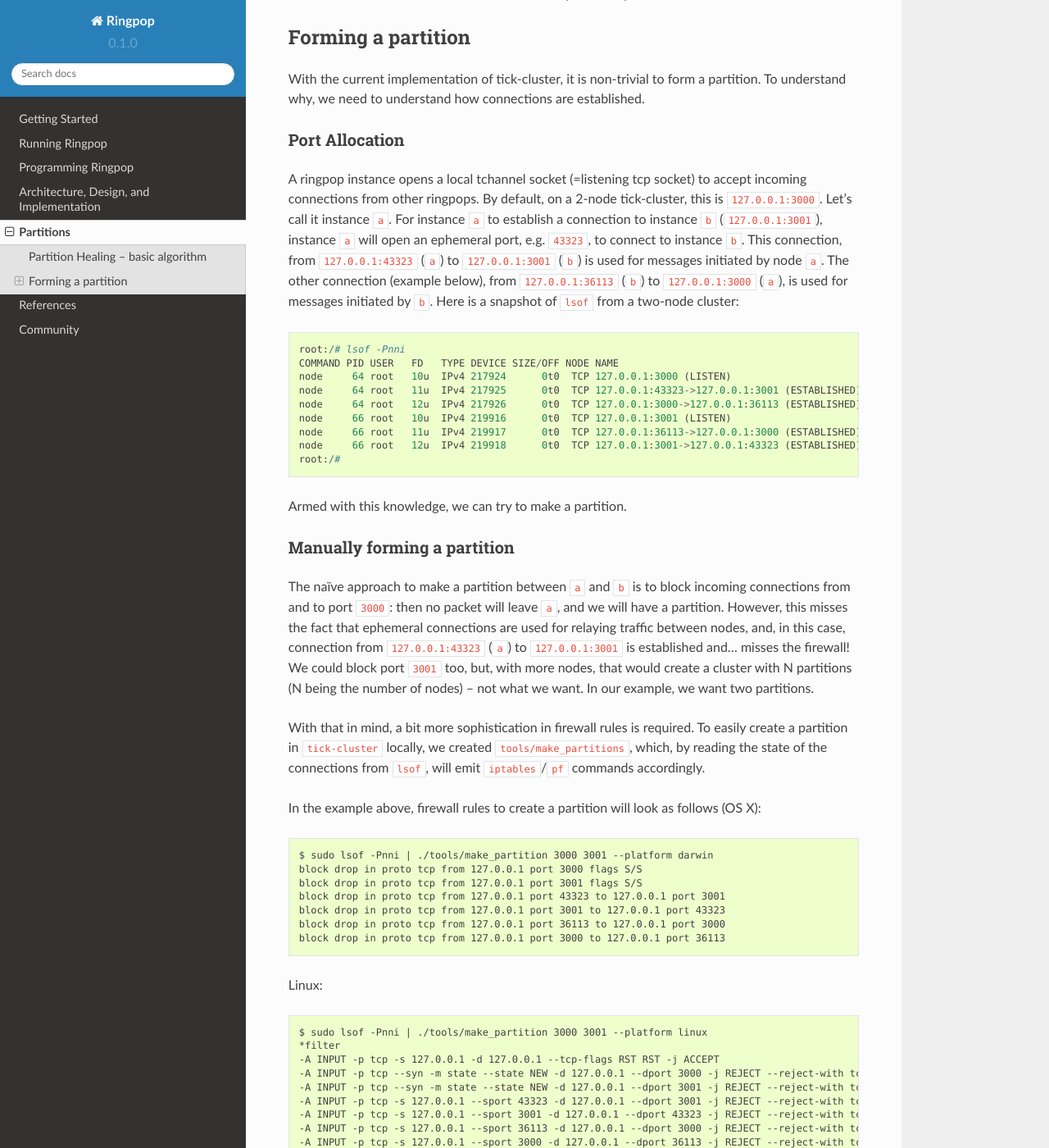
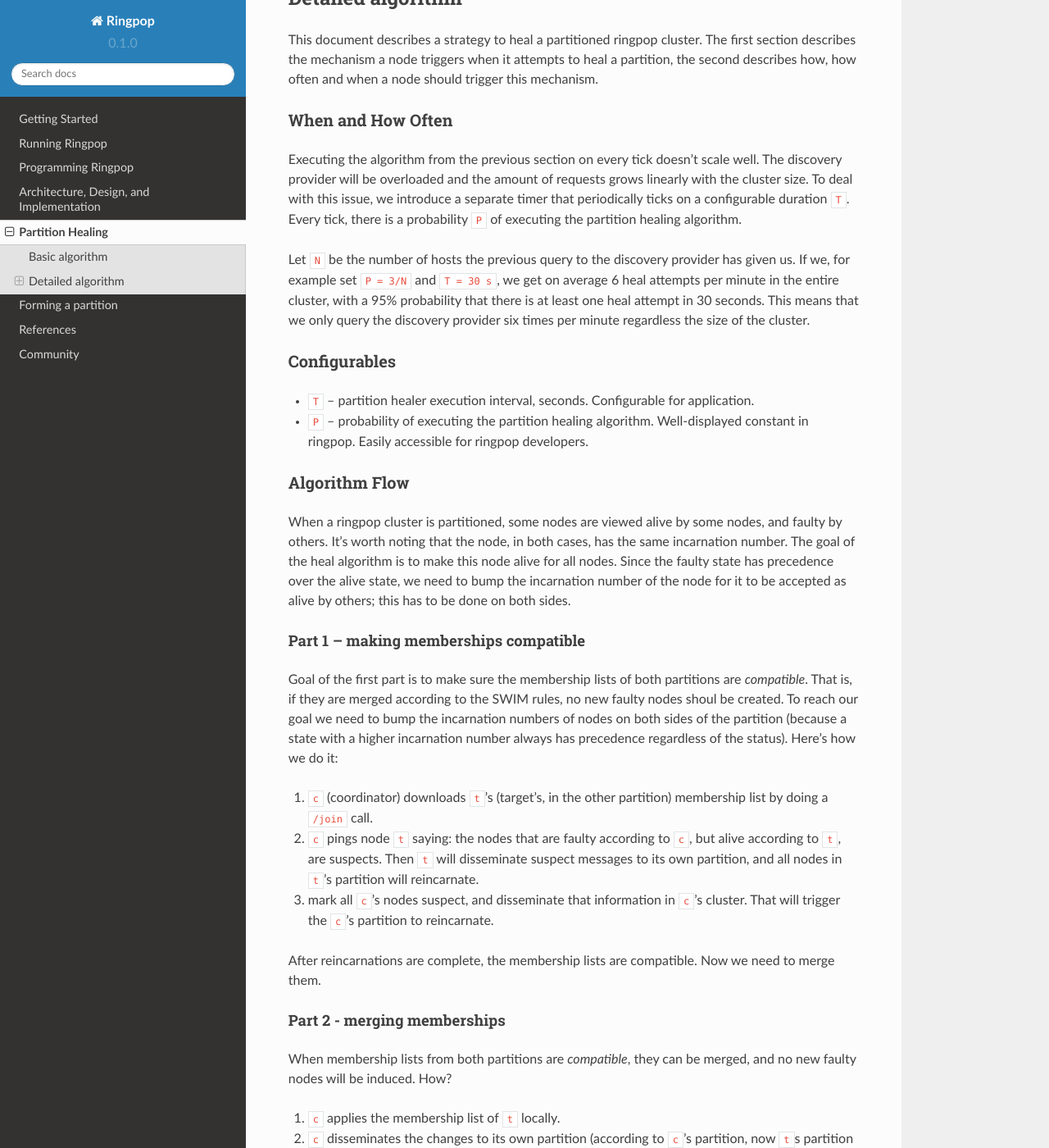
Before and after one commit to uber-node/ringpop-common, a Sphinx documentation site: the page built from docs/partitions.md, in a window 1280 px wide and 1400 px high, scrolled down 766 px. Shown: the whole window at 82% size. Built offline with Sphinx 7.4.7 and the Read the Docs theme 2.0.0, drawn with Linux system fonts in a browser that asks for light colours; some of the changed text lies outside the part shown.

Commit message:
Add partition healing details
Implementation is settled, time to make documentation available.

````diff
--- a/docs/index.rst
+++ b/docs/index.rst
@@ -13,5 +13,6 @@
    programming_ringpop
    architecture_design
    partitions
+   make-partition
    references
    community
--- a/docs/partitions.md
+++ b/docs/partitions.md
@@ -1,226 +1,59 @@
-# Partitions
+# Partition Healing
 
-In the original implementation of ringpop, if a cluster is split to multiple
-partitions, nodes in each partition declare each other as faulty, and afterward
-will no longer communicate. Ringpop implemented support for merging the
-partitions, which we call `healing`.
+In the original implementation of ringpop, if a cluster is split to multiple partitions, nodes in each partition declare each other as faulty, and afterward will no longer communicate. Ringpop implemented support for merging the partitions, which we call `healing`.
 
-## Partition Healing -- basic algorithm
+## Basic algorithm
 
-In order for two partitions to heal, the algorithm does the following,
-periodically (some details are omitted for brevity; exact algorithm can be
-found in the code comments in the implementation):
+In order for two partitions to heal, the algorithm does the following, periodically (this is the TLDR version of it; for the full algorithm, see below):
 
 1. Randomly select a `faulty` node.
 2. Send it a `/join` request, get its membership list.
-3. If the local and retrieved lists are incompatible (merging them will
-   introduce new faulties), mark all incompatible nodes suspect. When receiving
-   this change the respective node will reassert that it is actually alive and
-   update its incarnation number making it compatible for merge.
-4. If the local and retrieved lists are compatible (merging them will not
-   introduce new faulties), merge the membership list with the local node's
-   membership and disseminate the changes.
+3. If the local and retrieved lists are incompatible (merging them will introduce new faulties), mark all incompatible nodes suspect. When receiving this change the respective node will reassert that it is actually alive and update its incarnation number making it compatible for merge.
+4. If the local and retrieved lists are compatible (merging them will not introduce new faulties), merge the membership list with the local node's membership and disseminate the changes.
 
 We test this feature in 3 ways:
 
 1. Unit tests asserting the correct behavior.
-2. Integration tests, which will be the same for Go and Node implementations,
-   checking the behavior of a node in isolation.
+2. Integration tests, which will be the same for Go and Node implementations, checking the behavior of a node in isolation.
 3. Manual acceptance test to see partitions actually getting healed.
 
-Further down, we will talk about how to manually create a partition and confirm
-it heals itself.
+## Detailed algorithm
 
-## Forming a partition
+This document describes a strategy to heal a partitioned ringpop cluster. The first section describes the mechanism a node triggers when it attempts to heal a partition, the second describes how, how often and when a node should trigger this mechanism.
 
-With the current implementation of tick-cluster, it is non-trivial to form a
-partition. To understand why, we need to understand how connections are
-established.
+### When and How Often
 
-### Port Allocation
+Executing the algorithm from the previous section on every tick doesn't scale well. The discovery provider will be overloaded and the amount of requests grows linearly with the cluster size. To deal with this issue, we introduce a separate timer that periodically ticks on a configurable duration `T`. Every tick, there is a probability `P` of executing the partition healing algorithm.
 
-A ringpop instance opens a local tchannel socket (=listening tcp socket) to
-accept incoming connections from other ringpops. By default, on a 2-node
-tick-cluster, this is `127.0.0.1:3000`. Let's call it instance `a`. For
-instance `a` to establish a connection to instance `b` (`127.0.0.1:3001`),
-instance `a` will open an ephemeral port, e.g. `43323`, to connect to instance
-`b`. This connection, from `127.0.0.1:43323` (`a`) to `127.0.0.1:3001` (`b`) is
-used for messages initiated by node `a`. The other connection (example below),
-from `127.0.0.1:36113` (`b`) to `127.0.0.1:3000` (`a`), is used for messages
-initiated by `b`. Here is a snapshot of `lsof` from a two-node cluster:
+Let `N` be the number of hosts the previous query to the discovery provider has given us. If we, for example set `P = 3/N` and `T = 30 s`, we get on average 6 heal attempts per minute in the entire cluster, with a 95% probability that there is at least one heal attempt in 30 seconds. This means that we only query the discovery provider six times per minute regardless the size of the cluster.
 
-```
-root:/# lsof -Pnni
-COMMAND PID USER   FD   TYPE DEVICE SIZE/OFF NODE NAME
-node     64 root   10u  IPv4 217924      0t0  TCP 127.0.0.1:3000 (LISTEN)
-node     64 root   11u  IPv4 217925      0t0  TCP 127.0.0.1:43323->127.0.0.1:3001 (ESTABLISHED)
-node     64 root   12u  IPv4 217926      0t0  TCP 127.0.0.1:3000->127.0.0.1:36113 (ESTABLISHED)
-node     66 root   10u  IPv4 219916      0t0  TCP 127.0.0.1:3001 (LISTEN)
-node     66 root   11u  IPv4 219917      0t0  TCP 127.0.0.1:36113->127.0.0.1:3000 (ESTABLISHED)
-node     66 root   12u  IPv4 219918      0t0  TCP 127.0.0.1:3001->127.0.0.1:43323 (ESTABLISHED)
-root:/#
-```
+### Configurables
 
-Armed with this knowledge, we can try to make a partition.
+* `T` -- partition healer execution interval, seconds. Configurable for application.
+* `P` -- probability of executing the partition healing algorithm. Well-displayed constant in ringpop. Easily accessible for ringpop developers.
 
-### Manually forming a partition
+### Algorithm Flow
 
-The naïve approach to make a partition between `a` and `b` is to block incoming
-connections from and to port `3000`: then no packet will leave `a`, and we will
-have a partition. However, this misses the fact that ephemeral connections are
-used for relaying traffic between nodes, and, in this case, connection from
-`127.0.0.1:43323` (`a`) to `127.0.0.1:3001` is established and... misses the
-firewall! We could block port `3001` too, but, with more nodes, that
-would create a cluster with N partitions (N being the number of nodes) -- not
-what we want. In our example, we want two partitions.
+When a ringpop cluster is partitioned, some nodes are viewed alive by some nodes, and faulty by others. It's worth noting that the node, in both cases, has the same incarnation number. The goal of the heal algorithm is to make this node alive for all nodes. Since the faulty state has precedence over the alive state, we need to bump the incarnation number of the node for it to be accepted as alive by others; this has to be done on both sides.
 
-With that in mind, a bit more sophistication in firewall rules is required. To
-easily create a partition in `tick-cluster` locally, we created
-`tools/make_partitions`, which, by reading the state of the connections from
-`lsof`, will emit `iptables`/`pf` commands accordingly.
+#### Part 1 -- making memberships compatible
 
-In the example above, firewall rules to create a partition will look as follows
-(OS X):
+Goal of the first part is to make sure the membership lists of both partitions are _compatible_. That is, if they are merged according to the SWIM rules, no new faulty nodes shoul be created. To reach our goal we need to bump the incarnation numbers of nodes on both sides of the partition (because a state with a higher incarnation number always has precedence regardless of the status). Here's how we do it:
 
-```
-$ sudo lsof -Pnni | ./tools/make_partition 3000 3001 --platform darwin
-block drop in proto tcp from 127.0.0.1 port 3000 flags S/S
-block drop in proto tcp from 127.0.0.1 port 3001 flags S/S
-block drop in proto tcp from 127.0.0.1 port 43323 to 127.0.0.1 port 3001
-block drop in proto tcp from 127.0.0.1 port 3001 to 127.0.0.1 port 43323
-block drop in proto tcp from 127.0.0.1 port 36113 to 127.0.0.1 port 3000
-block drop in proto tcp from 127.0.0.1 port 3000 to 127.0.0.1 port 36113
-```
+1. `c` (coordinator) downloads `t`'s (target's, in the other partition) membership list by doing a `/join` call.
+2. `c` pings node `t` saying: the nodes that are faulty according to `c`, but alive according to `t`, are suspects. Then `t` will disseminate suspect messages to its own partition, and all nodes in `t`'s partition will reincarnate.
+3. mark all `c`'s nodes suspect, and disseminate that information in `c`'s cluster. That will trigger the `c`'s partition to reincarnate.
 
-Linux:
+After reincarnations are complete, the membership lists are compatible. Now we need to merge them.
 
-```
-$ sudo lsof -Pnni | ./tools/make_partition 3000 3001 --platform linux
-*filter
--A INPUT -p tcp -s 127.0.0.1 -d 127.0.0.1 --tcp-flags RST RST -j ACCEPT
--A INPUT -p tcp --syn -m state --state NEW -d 127.0.0.1 --dport 3000 -j REJECT --reject-with tcp-reset
--A INPUT -p tcp --syn -m state --state NEW -d 127.0.0.1 --dport 3001 -j REJECT --reject-with tcp-reset
--A INPUT -p tcp -s 127.0.0.1 --sport 43323 -d 127.0.0.1 --dport 3001 -j REJECT --reject-with tcp-reset
--A INPUT -p tcp -s 127.0.0.1 --sport 3001 -d 127.0.0.1 --dport 43323 -j REJECT --reject-with tcp-reset
--A INPUT -p tcp -s 127.0.0.1 --sport 36113 -d 127.0.0.1 --dport 3000 -j REJECT --reject-with tcp-reset
--A INPUT -p tcp -s 127.0.0.1 --sport 3000 -d 127.0.0.1 --dport 36113 -j REJECT --reject-with tcp-reset
-COMMIT
-```
+#### Part 2 - merging memberships
 
-To sum up:
+When membership lists from both partitions are _compatible_, they can be merged, and no new faulty nodes will be induced. How?
 
-* New connections to the listening ports (`3000`, `3001`) will be blocked. This
-  prevents tchannel to re-open new valid connections.
-* Relevant existing connections will be terminated (e.g. `3000` to ephemeral
-  ports).
-* Linux only: for the above to work, the firewall needs to explicitly accept
-  `RST` packets.
+1. `c` applies the membership list of `t` locally.
+2. `c` disseminates the changes to its own partition (according to `c`'s partition, now `t`s partition is reachable).
+3. `c` sends its membership to `t` over a ping, thus making `c`'s partition alive according to `t`.
 
-During the partition, new connections to the nodes will be impossible to make.
-This is important to keep in mind when using `ringpop-admin`: **invoke
-ringpop-admin before forming the partition**.
+#### Conclusion
 
-Armed with background how this works, we can go and make a local partition:
-
-### Start the tick-cluster
-
-In this example, we use Node version of ringpop, but we can use `testpop` from
-go too:
-
-```shell
-$ ./scripts/tick-cluster.js -n 4 ./main.js  # node
-```
-
-### Open the ringpop-admin to observe the cluster state
-
-We shall open `ringpop-admin partitions` and `ringpop-admin top` before making the
-partition. This way, the "management" connections will be open and status will
-be visible during the partition:
-
-```shell
-$ ringpop-admin top 127.0.0.1:3000
-$ ringpop-admin partitions -w 1 127.0.0.1:3000  # other terminal
-```
-
-`ringpop-admin top` will show something like this:
-
-```
-Address          P1
-127.0.0.1:3000   alive
-127.0.0.1:3001   alive
-127.0.0.1:3002   alive
-127.0.0.1:3003   alive
-1 of 4
-```
-
-`ringpop-admin partitions` will show a single partition, updated every second:
-
-```
-10:27:09.615   Checksum    # Nodes   # Alive   # Suspect   # Faulty   Sample Host
-               192859590   4         4         0           0          127.0.0.1:3000
-10:27:10.607   Checksum    # Nodes   # Alive   # Suspect   # Faulty   Sample Host
-               192859590   4         4         0           0          127.0.0.1:3000
-```
-
-### Start the partition
-
-First, check how the firewall rules would look like before applying them to the
-firewall (optionally, you can pass `--platform=darwin` or `--platform=linux` to
-the `make_partition` script:
-
-```shell
-$ sudo lsof -Pnni | ./tools/make_partition 3000,3001 3002,3003
-```
-
-If you are happy with the output, apply the rules:
-
-OS X:
-
-```shell
-$ sudo lsof -Pnni | ./tools/make_partition 3000,3001 3002,3003 | sudo pfctl -emf -
-```
-
-Linux:
-
-```
-$ sudo lsof -Pnni | ./tools/make_partition 3000,3001 3002,3003 | sudo iptables-restore
-```
-
-In a few seconds, you should see output from `tick-cluster` that some of the
-nodes aren't able to ping each other. Let's verify we actuall have a partition.
-
-### Checking in the tools
-
-On partition, `ringpop-admin top` (opened before the partition) should display
-something like this:
-
-```
-Address          P1       P2
-127.0.0.1:3000   faulty   alive
-127.0.0.1:3001   faulty   alive
-127.0.0.1:3002   alive    faulty
-127.0.0.1:3003   alive    faulty
-```
-
-`ringpop-admin partitions` (opened before forming a partition) shows a more
-high-level view:
-
-```
-10:37:04.878   Checksum     # Nodes   # Alive   # Suspect   # Faulty   Sample Host
-               400620880    2         2         0           2          127.0.0.1:3002
-               3283514511   2         2         0           2          127.0.0.1:3000
-```
-
-That's it, we have a partition! To break it, we need to wipe the firewall rules:
-
-* OS X: `pfctl -f /etc/pf.conf`.
-* Linux: `iptables -F`.
-
-... and wait for partition healing to kick in.
-
-### Final remarks
-
-* `tools/make_partition` can only create two partitions. It can work with
-  arbitrary partition sizes; for usage, run `tools/make_partition --help`.
-* `tools/make_partition` is not intended to be used in an automated way. See
-  `--help` to learn about the limitations.
+Steps above describe how to heal two partitions in ringpop without inducing new faulty nodes and overloading the discovery provider.
````
Also changed, not shown: docs/make-partition.md (added, +193 -0 lines).
